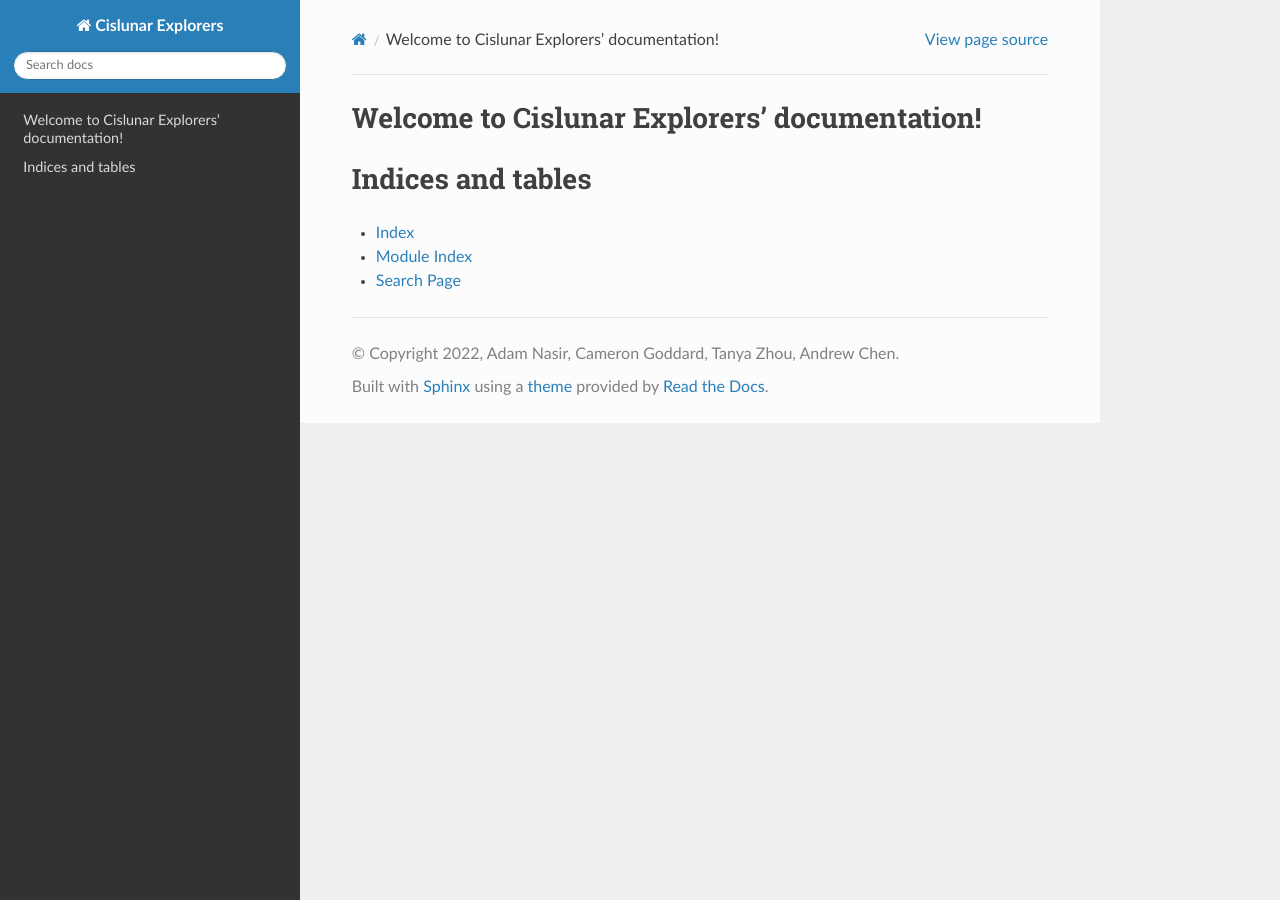
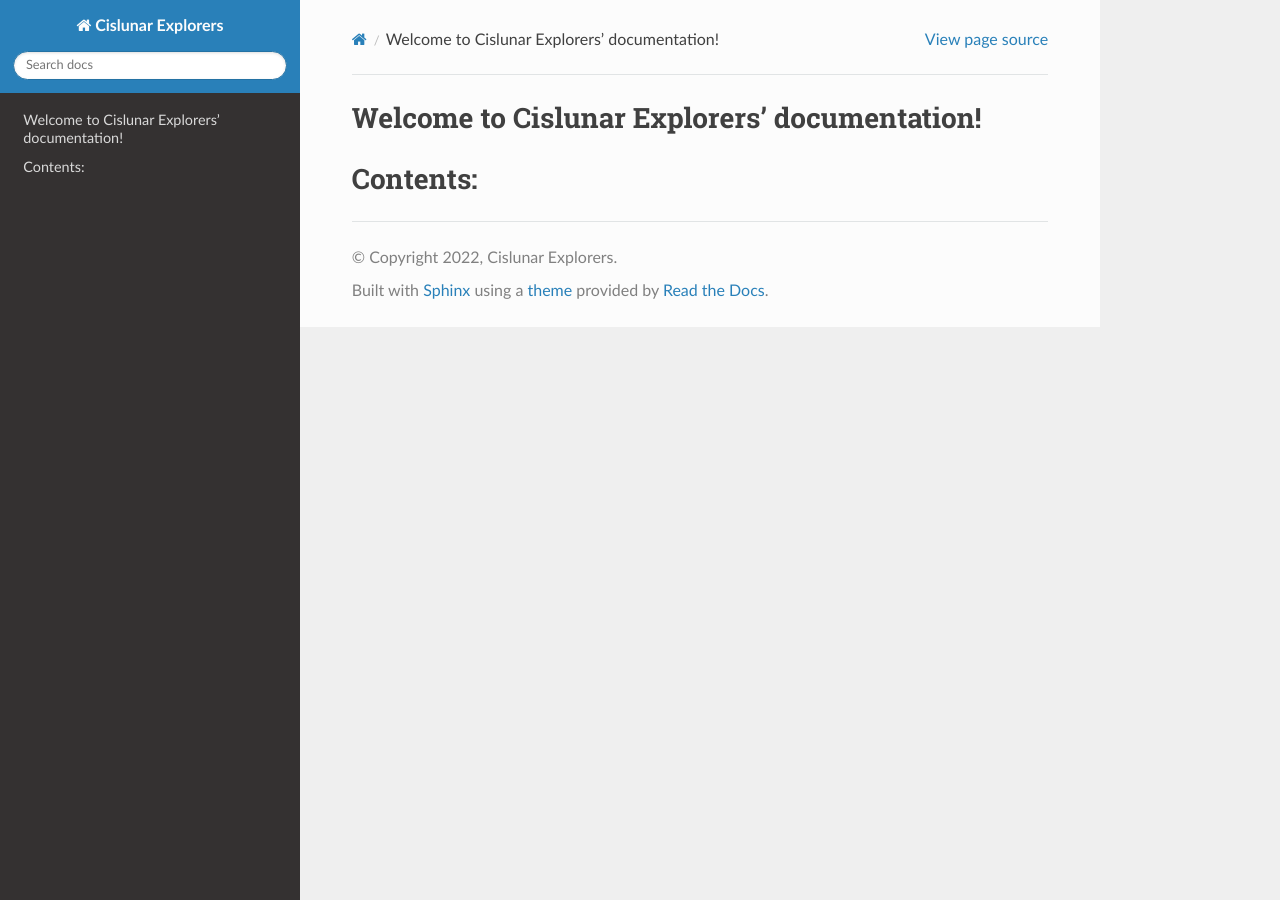
Before and after one commit to Cislunar-Explorers/Documentation, a Sphinx documentation site: the page built from source/index.rst, in a window 1280 px wide. Built offline with Sphinx 7.4.7 and the Read the Docs theme 2.0.0, drawn with Linux system fonts in a browser that asks for light colours.

Commit message:
create basic structure

```diff
--- a/source/conf.py
+++ b/source/conf.py
@@ -7,8 +7,8 @@
 # https://www.sphinx-doc.org/en/master/usage/configuration.html#project-information
 
 project = 'Cislunar Explorers'
-copyright = '2022, Adam Nasir, Cameron Goddard, Tanya Zhou, Andrew Chen'
-author = 'Adam Nasir, Cameron Goddard, Tanya Zhou, Andrew Chen'
+copyright = '2022, Cislunar Explorers'
+author = 'Cislunar Explorers'
 
 # -- General configuration ---------------------------------------------------
 # https://www.sphinx-doc.org/en/master/usage/configuration.html#general-configuration
--- a/source/index.rst
+++ b/source/index.rst
@@ -12,9 +12,7 @@
 
 
 
-Indices and tables
+
+
+Contents:
 ==================
-
-* :ref:`genindex`
-* :ref:`modindex`
-* :ref:`search`
--- /dev/null
+++ b/source/onboarding/index.rst
@@ -0,0 +1,3 @@
+==========
+Onboarding
+==========
```
Also changed, not shown: README.md (+1 -0 lines), source/cislunar_sim/index.rst (added, +14 -0 lines), source/flight_software/index.rst (added, +7 -0 lines), source/ground_software/index.rst (added, +7 -0 lines), source/opnav/index.rst (added, +7 -0 lines), source/cislunar_sim/getting_started.rst (added), source/cislunar_sim/introduction.rst (added).
